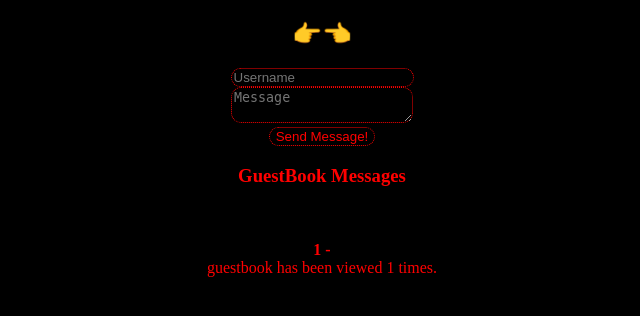
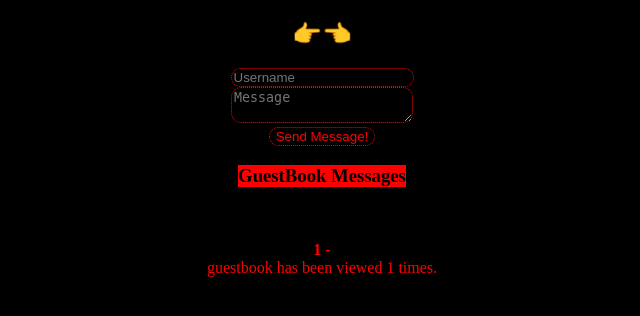
Before and after one commit to mr-ahner/guestbook, a PHP site: page / in a window 1280 px wide. Shown: the top 316 px of the page, without its empty margins (318-958 px from the left). Run offline with PHP 8.4, Linux system fonts and the light colour scheme.

Commit message:
added more styling

```diff
--- a/index.php
+++ b/index.php
@@ -123,6 +123,10 @@ $msgshow = array_slice($messages, $start, $mppage);
             color: red;
             cursor: -webkit-default cursor: default;
             }
+            h3 {
+            background-color: red;
+            color: black;
+            }
     </style>
     <link rel="canonical" href="">
 
```
